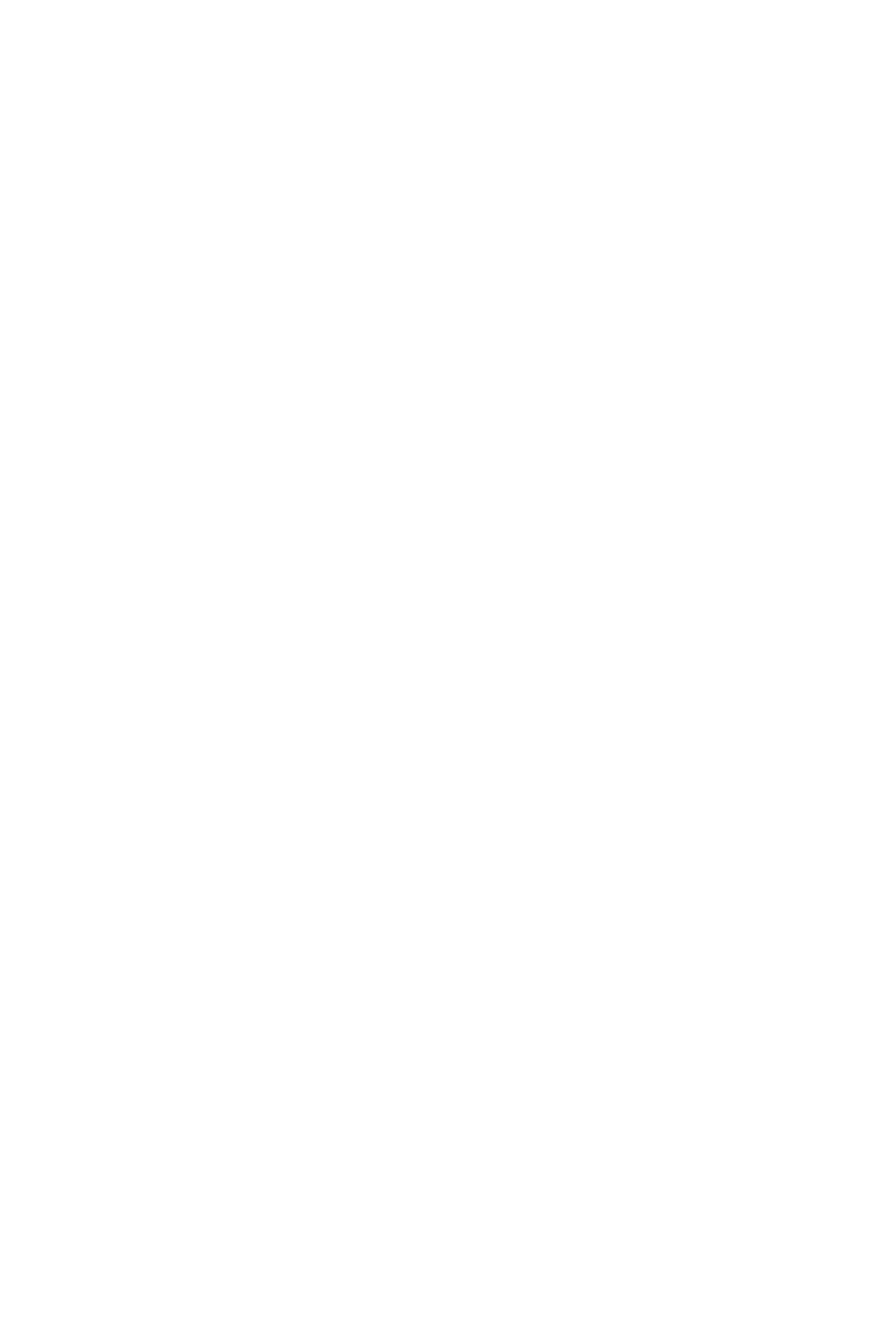
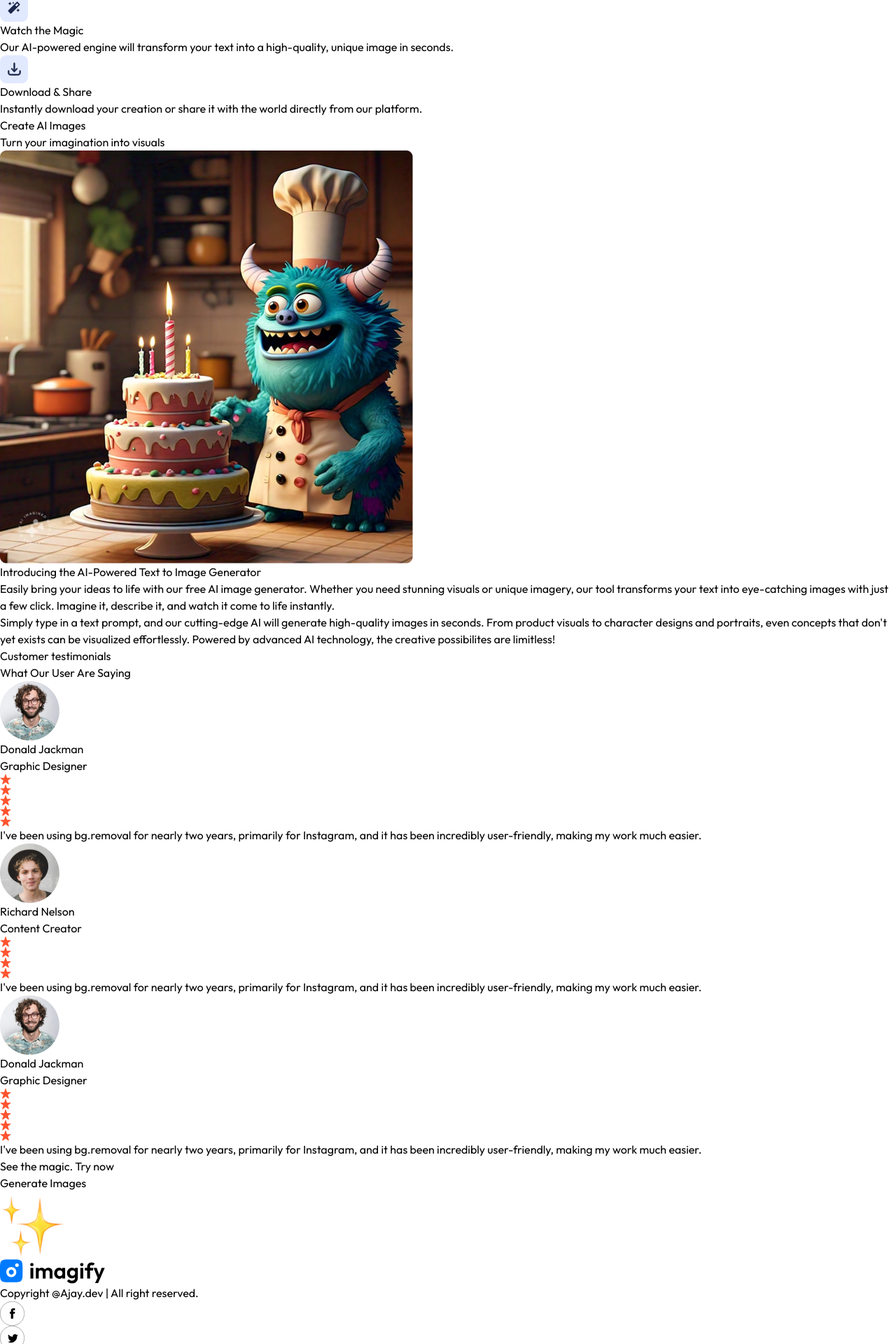
Before and after one commit to Ajay07102000/IMAGIFY, a React (Vite) app in the folder client/: page / in a window 1280 px wide. Shown: the part 877-2797 px from the top of the page at 70% size. Before the commit the page ends 800 px from the top, so only its background shows below. Built offline with nearby package versions, Linux system fonts and the light colour scheme.

Commit message:
Home page Completed

```diff
--- a/client/src/App.jsx
+++ b/client/src/App.jsx
@@ -4,6 +4,7 @@
 import BuyCredit from './pages/BuyCredit'
 import {Routes , Route} from 'react-router-dom'
 import Navbar from './components/Navbar'
+import Footer from './components/Footer'
 
 const App = () => {
   return (
@@ -16,6 +17,7 @@
         <Route path='/result' element={<Result/>}/>
         <Route path='/buy' element={<BuyCredit/>}/>
       </Routes>
+      <Footer/>
     </div>
   )
 }
--- a/client/src/assets/assets.js
+++ b/client/src/assets/assets.js
@@ -67,7 +67,7 @@
         image:profile_img_2,
         name:'Richard Nelson',
         role:'Content Creator',
-        stars:5,
+        stars:4,
         text:`I've been using bg.removal for nearly two years, primarily for Instagram, and it has been incredibly user-friendly, making my work much easier.`
     },
     {
--- /dev/null
+++ b/client/src/components/Description.jsx
@@ -0,0 +1,38 @@
+import React from "react";
+import { assets } from "../assets/assets";
+
+const Description = () => {
+  return (
+    <div className="flex flex-col items-center justify-center my-24 p-6 md:px-28">
+      <h1 className="text-3xl sm:text-4xl font-semibold mb-2">
+        Create AI Images
+      </h1>
+      <p className="text-gray-500 mb-8">Turn your imagination into visuals</p>
+      <div className="flex flex-col gap-5 md:gap-14 md:flex-row items-center ">
+        <img
+          src={assets.sample_img_1}
+          alt=""
+          className="w-80 xl:w-96 rounded-lg"
+        />
+        <div>
+          <h2 className="text-3xl font-medium max-w-lg mb-4">Introducing the AI-Powered Text to Image Generator</h2>
+          <p className="text-gray-600 mb-4">
+            Easily bring your ideas to life with our free AI image generator.
+            Whether you need stunning visuals or unique imagery, our tool
+            transforms your text into eye-catching images with just a few click.
+            Imagine it, describe it, and watch it come to life instantly.
+          </p>
+          <p className="text-gray-600">
+            Simply type in a text prompt, and our cutting-edge AI will generate
+            high-quality images in seconds. From product visuals to character
+            designs and portraits, even concepts that don't yet exists can be
+            visualized effortlessly. Powered by advanced AI technology, the
+            creative possibilites are limitless!
+          </p>
+        </div>
+      </div>
+    </div>
+  );
+};
+
+export default Description;
--- /dev/null
+++ b/client/src/components/Footer.jsx
@@ -0,0 +1,20 @@
+import React from "react";
+import { assets } from "../assets/assets";
+
+const Footer = () => {
+  return (
+    <div className="flex items-center justify-between gap-4 py-3 mt-20">
+      <img src={assets.logo} alt="" width={150} />
+      <p className="flex-1 border-l border-gray-400 pl-4 text-sm text-gray-500 max-sm:hidden">
+        Copyright @Ajay.dev | All right reserved.
+      </p>
+      <div className="flex gap-2.5">
+        <img src={assets.facebook_icon} alt="" width={35} />
+        <img src={assets.twitter_icon} alt="" width={35} />
+        <img src={assets.instagram_icon} alt="" width={35} />
+      </div>
+    </div>
+  );
+};
+
+export default Footer;
--- /dev/null
+++ b/client/src/components/GenerateButton.jsx
@@ -0,0 +1,19 @@
+import React from "react";
+import { assets } from "../assets/assets";
+
+const GenerateButton = () => {
+  return (
+    <div className="pb-16 text-center">
+      <h1 className="text-2xl md:text-3xl lg:text-4xl mt-4 font-semibold text-neutral-800 py-6 md:py-16">
+        See the magic. Try now
+      </h1>
+
+      <button className="inline-flex items-center gap-2 px-12 py-3 rounded-full bg-black text-white m-auto hover:scale-105 transition-all duration-500">
+        Generate Images
+      <img src={assets.star_group} alt="" className="h-6" />
+      </button>
+    </div>
+  );
+};
+
+export default GenerateButton;
--- /dev/null
+++ b/client/src/components/Steps.jsx
@@ -0,0 +1,29 @@
+import React from "react";
+import { stepsData } from "../assets/assets";
+
+const Steps = () => {
+  return (
+    <div className="flex flex-col items-center justify-center my-32">
+      <h1 className="text-3xl sm:text-4xl front-semibold mb-2">How it works</h1>
+      <p className="text-lg text-gray-600 mb-8">
+        Transform Words Into Stunning Images
+      </p>
+      <div className="space-y-4 w-full max-w-3xl text-sm">
+        {stepsData.map((item, index) => (
+          <div
+            key={index}
+            className="flex items-center gap-4 p-5 px-8 bg-white/20 shadow-md border curson-pointer hover:scale-[1.02] transition-all duration-300 rounded-lg"
+          >
+            <img width={40} src={item.icon} alt="" />
+            <div>
+              <h2 className="text-xl font-medium">{item.title}</h2>
+              <p className="text-gray-500">{item.description}</p>
+            </div>
+          </div>
+        ))}
+      </div>
+    </div>
+  );
+};
+
+export default Steps;
--- /dev/null
+++ b/client/src/components/Testimonial.jsx
@@ -0,0 +1,46 @@
+import React from "react";
+import { assets, testimonialsData } from "../assets/assets";
+
+const Testimonial = () => {
+  return (
+    <div className="flex flex-col items-center justify-center my-20 py-12">
+      <h1 className="text-3xl sm:text-4xl font-semibold mb-2">
+        Customer testimonials
+      </h1>
+      <p className="text-gray-500 mb-12">What Our User Are Saying</p>
+      <div className="flex flex-wrap gap-6">
+        {testimonialsData.map((testimonial, index) => (
+          <div
+            key={index}
+            className="bg-white/20 p-12 rounded-lg shadow-md border w-80 m-auto cursor-pointer hover:scale-[1.02] transition-all"
+          >
+            <div className="flex flex-col items-center">
+              <img
+                src={testimonial.image}
+                alt=""
+                className="rounded-full w-14"
+              />
+
+            <h2 className="text-xl font-semibold mt-3">{testimonial.name}</h2>
+            <p className="flex mb-4">{testimonial.role}</p>
+            <div className="flex mb-4">
+              {Array(testimonial.stars)
+                .fill()
+                .map((item, index) => (
+                  <img key={index} src={assets.rating_star} alt="" />
+                ))}
+            </div>
+            <div>
+              <p className="text-center text-sm text-gray-600">
+                {testimonial.text}
+              </p>
+              </div>
+            </div>
+          </div>
+        ))}
+      </div>
+    </div>
+  );
+};
+
+export default Testimonial;
--- a/client/src/pages/Home.jsx
+++ b/client/src/pages/Home.jsx
@@ -1,10 +1,18 @@
 import React from 'react'
 import Header from '../components/Header'
+import Steps from '../components/Steps'
+import Description from '../components/Description'
+import Testimonial from '../components/Testimonial'
+import GenerateButton from '../components/GenerateButton'
 
 const Home = () => {
   return (
     <div>
     <Header/>
+    <Steps/>
+    <Description/>
+    <Testimonial/>
+    <GenerateButton/>
     </div>
   )
 }
```
